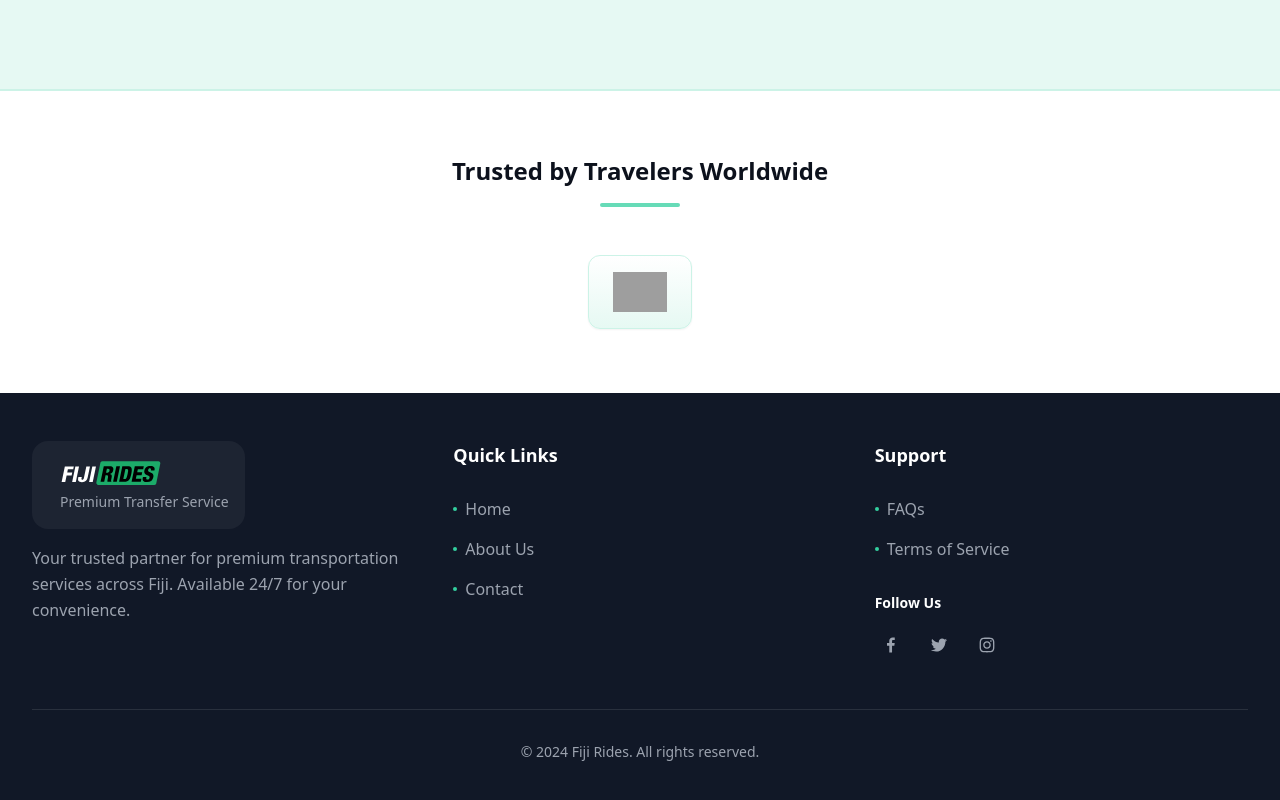
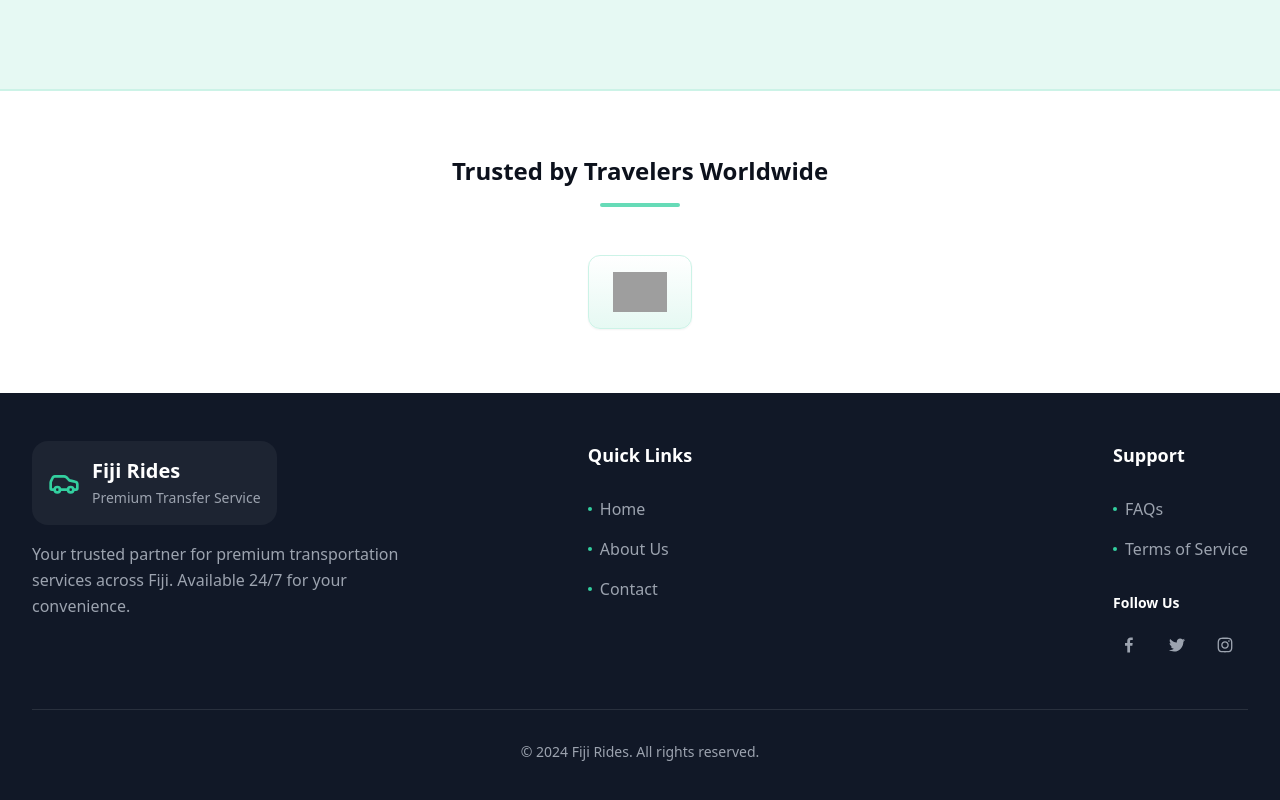
Before and after one commit to arahulc91/fiji-rides, a React (Vite) app: page / in a window 1280 px wide. Shown: the part 2368-3168 px from the top of the page. Built offline with nearby package versions, Linux system fonts and the light colour scheme; no server answers; grey boxes are pictures that could not be loaded.

Commit message:
updated footer width

```diff
--- a/src/components/footer.tsx
+++ b/src/components/footer.tsx
@@ -1,24 +1,22 @@
 import { Link } from "@tanstack/react-router";
+import { Car } from "lucide-react";
 import { SocialIcon } from "react-social-icons";
-import logo from '../assets/logo.svg'
 
 export function Footer() {
   return (
     <footer className="bg-[#111827] text-white">
-      <div className="max-w-7xl mx-auto py-12 px-4 sm:px-6 lg:px-8">
+      <div className="max-w-7xl mx-auto px-4 sm:px-6 lg:px-8 py-12">
         <div className="grid grid-cols-1 md:grid-cols-3 gap-12">
           <div className="col-span-1">
             <Link
               to="/"
               className="inline-flex items-center bg-white/5 rounded-2xl p-4 hover:bg-white/10 transition-colors"
             >
-
+              <Car className="h-8 w-8 text-primary-400" />
               <div className="ml-3">
-              <img
-                src={logo}
-                alt="Fiji Rides Logo"
-                className={`h-8 w-auto transition-opacity duration-300 `}
-              />
+                <span className="block text-xl font-bold text-white">
+                  Fiji Rides
+                </span>
                 <span className="text-sm text-gray-400">
                   Premium Transfer Service
                 </span>
@@ -29,7 +27,7 @@ export function Footer() {
             </p>
           </div>
 
-          <div>
+          <div className="md:ml-auto md:mr-auto">
             <h3 className="text-lg font-semibold text-white mb-6">Quick Links</h3>
             <ul className="space-y-3">
               <li>
@@ -62,7 +60,7 @@ export function Footer() {
             </ul>
           </div>
 
-          <div>
+          <div className="md:ml-auto">
             <h3 className="text-lg font-semibold text-white mb-6">Support</h3>
             <ul className="space-y-3">
               <li>
```
